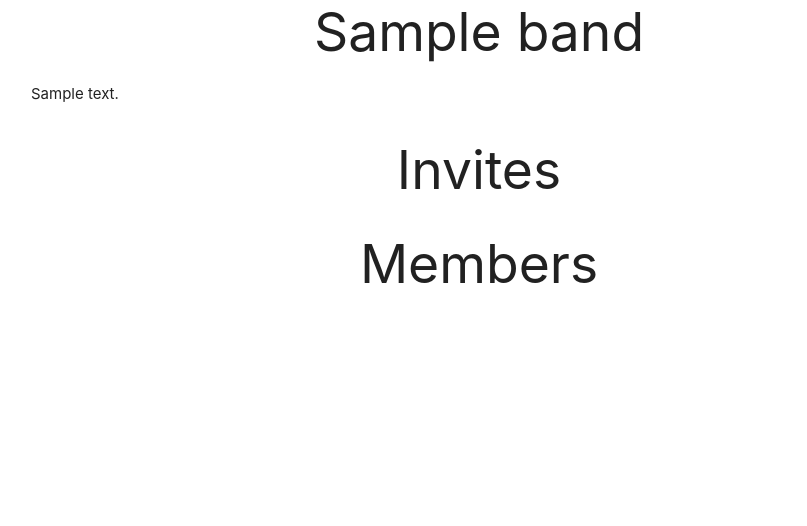
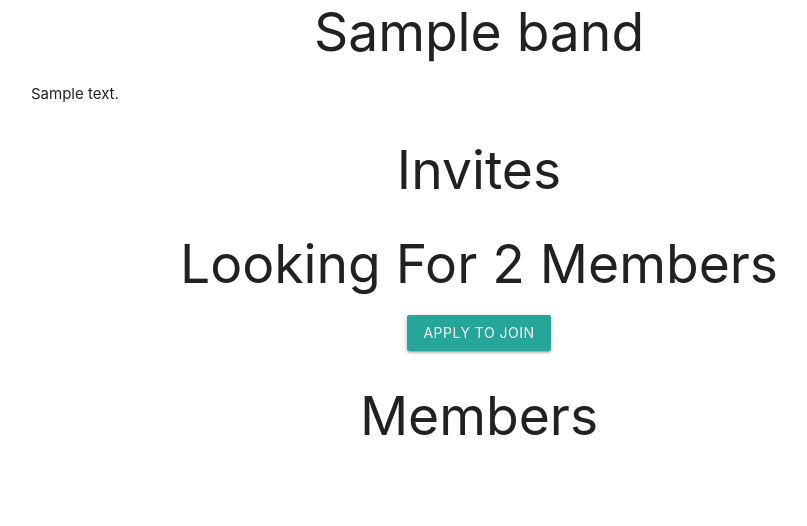
Before and after one commit to jaykmark/bandwagon, a Django app: page /bands/1/ in a window 1280 px wide. Shown: the part 497-1023 px from the top of the page, without its empty margins (161-968 px from the left). Before the commit the page ends 780 px from the top, so only its background shows below. Run offline with Django 3.2, Linux system fonts and the light colour scheme; a user stored in the database is signed in; tables that the repository leaves empty hold one stand-in row (values such as "Sample post"); grey boxes marked "Sample" are stand-in pictures.

Commit message:
invite bug fix

```diff
--- a/bandwagon_app/templates/band_detail.html
+++ b/bandwagon_app/templates/band_detail.html
@@ -23,10 +23,10 @@
     </ul>
     {% endif %}
 
-    {% if not admin %}
+
     <h2 class="detail-header">Looking For 2 Members</h2>
-    <div id="detail-apply-button"><a href="{%url 'create_invite' band_pk=band.pk artist_pk=None sender=True %}" class="btn">APPLY TO JOIN</a></div>
-    {% endif %}
+    <div id="detail-apply-button"><a href="{%url 'apply_to_band' band_pk=band.pk%}" class="btn">APPLY TO JOIN</a></div>
+
 
     <h2 class="detail-header">Members</h2>
     <ul>
--- a/bandwagon_app/urls.py
+++ b/bandwagon_app/urls.py
@@ -18,8 +18,8 @@ urlpatterns = [
     path('bands/<int:pk>/edit/', views.band_edit, name = 'band_edit'),
     path('bands/<int:pk>/delete/', views.band_delete, name = 'band_delete'),
 
+    path('api/v1/invite/new/<int:band_pk>',views.apply_to_band,name='apply_to_band'),
     path('api/v1/invite/<int:invite_pk>/confirm',views.add_bandmember,name='add_bandmember'),
     path('api/v1/invite/<int:invite_pk>/decline',views.decline_invite,name='decline_invite'),
-    path('api/v1/invite/new/<int:band_pk>/<str:sender>',views.create_invite,name='create_invite'),
     path('api/v1/bandmembers/remove/<int:band_pk>/<int:artist_pk>',views.remove_bandmember,name='remove_bandmember')
 ]
--- a/bandwagon_app/views.py
+++ b/bandwagon_app/views.py
@@ -149,7 +149,7 @@ def decline_invite(req,invite_pk):
     return redirect('band_detail',pk=band_id)
 
 @login_required
-def create_invite(req,band_pk):
+def apply_to_band(req,band_pk):
     invite = Invite()
     invite.band = Band.objects.get(id=band_pk)
     invite.artist = Artist.objects.get(id=req.user.id)
```
